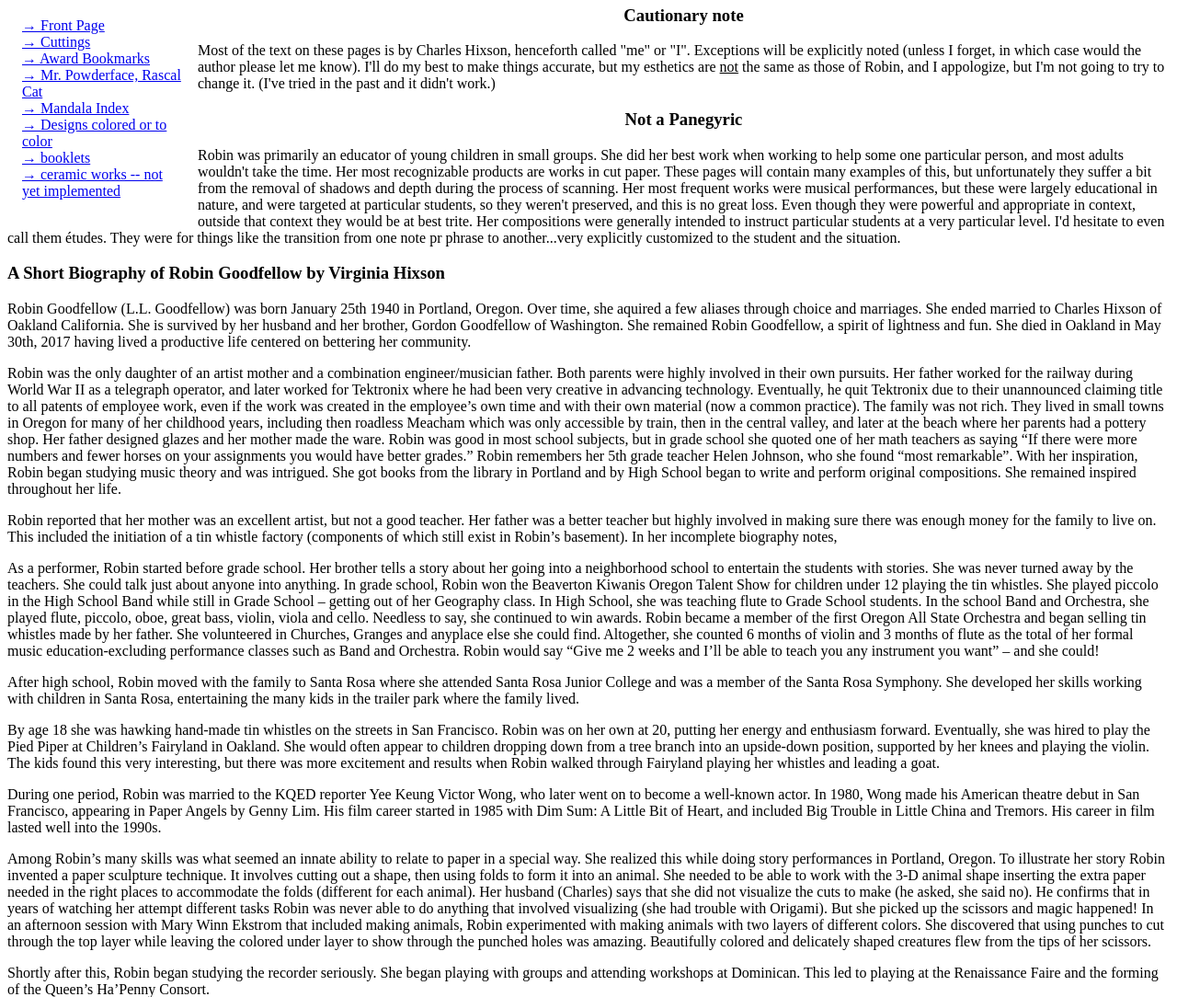
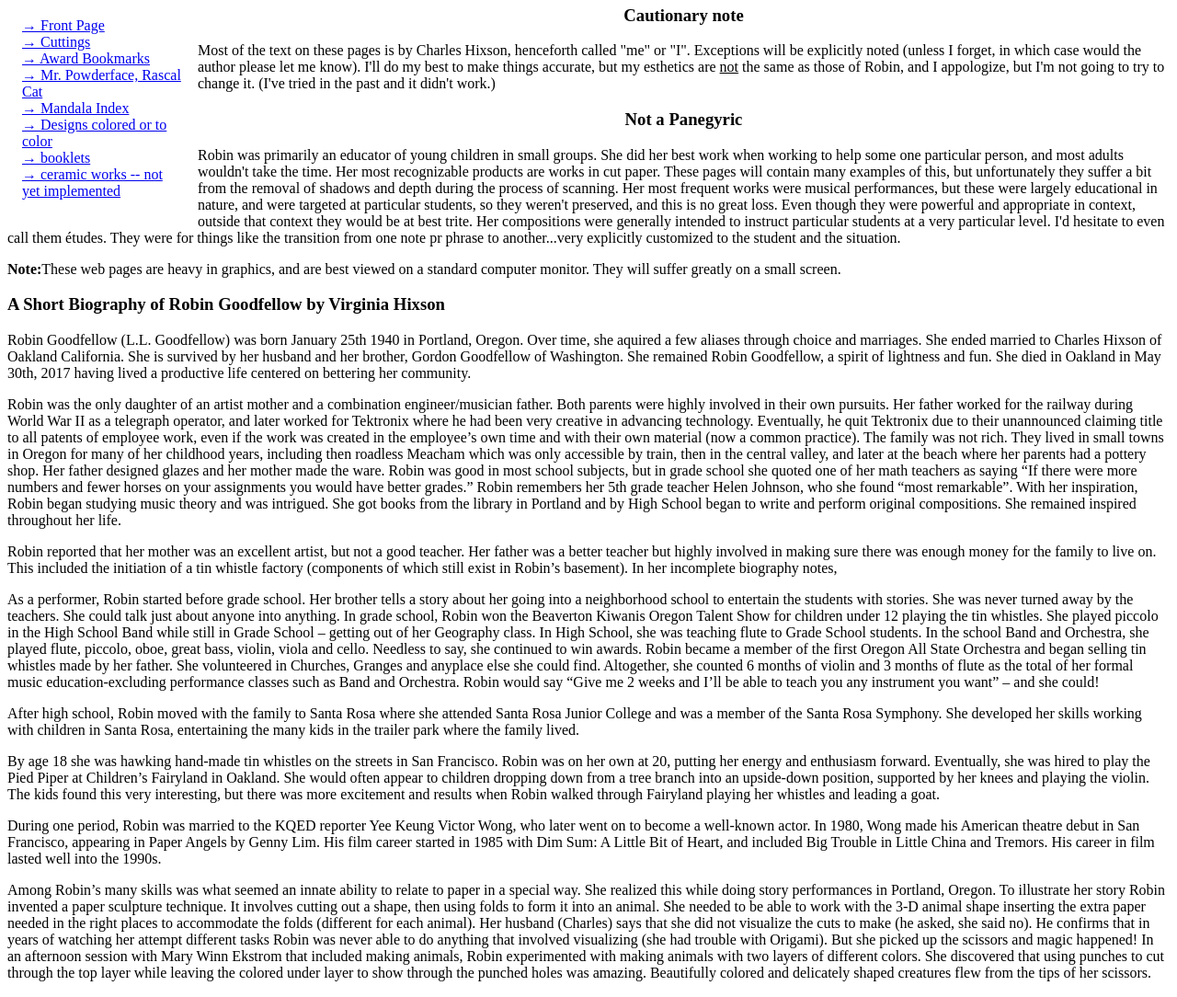
Before and after one commit to CharlesHi/rg2017, a plain HTML site: page html/index.html in a window 1280 px wide. Shown: the part 1276-2360 px from the top of the page at 92% size. Drawn offline with Linux system fonts and the light colour scheme.

Commit message:
Add note recommending a large screen

```diff
--- a/html/index.html
+++ b/html/index.html
@@ -88,8 +88,8 @@ ul.rgt {
 	<h2 style="text-align:center">Musician, Artist, Educator, Performer, Designer, ...</h2>
 	<p style="text-align:center">1940-2017</p>
 </header>
+<a href="#ndx">Index</a>
 
-<a href="#ndx">Index</a>
 <p>Except where otherwise indicated, the pages, text, images, etc. of this document, except for the photos of Robin are
 	published under the <a href="../CC_BY_SA.html">Creative Commons Attribution-ShareAlike 4.0</a> International license,
 	also denoted "CC BY-SA 4.0".  The main exception to this is the photographs of Robin that appear at the top of most pages.  There is no authorization for commercial use of those photographs.
@@ -126,6 +126,7 @@ this is no great loss.  Even though they were powerful and appropriate in contex
 outside that context they would be at best trite.  Her compositions were generally
 intended to instruct particular students at a very particular level.  I'd hesitate to even call
 them études.  They were for things like the transition from one note pr phrase to another...very explicitly customized to the student and the situation.</p>
+<p><b>Note:</b>These web pages are heavy in graphics, and are best viewed on a standard computer monitor.  They will suffer greatly on a small screen.</p>
 <h3>A Short Biography of Robin Goodfellow by Virginia Hixson</h3>
 <p>Robin Goodfellow (L.L. Goodfellow) was born January 25th 1940 in Portland, Oregon.  Over time, she aquired a few aliases through choice and marriages.  She ended married to Charles Hixson of Oakland California. She is survived by her husband and her brother, Gordon Goodfellow of Washington.  She remained Robin Goodfellow, a spirit of lightness and fun. She died in Oakland in May 30th, 2017 having lived a productive life centered on bettering her community.</p>
 <p>Robin was the only daughter of an artist mother and a combination engineer/musician father.  Both parents were highly involved in their own pursuits.  Her father worked for the railway during World War II as a telegraph operator, and later worked for Tektronix where he had been very creative in advancing technology.  Eventually, he quit Tektronix due to their unannounced claiming title to all patents of employee work, even if the work was created in the employee’s own time and with their own material (now a common practice).  The family was not rich.  They lived in small towns in Oregon for many of her childhood years, including then roadless Meacham which was only accessible by train, then in the central valley, and later at the beach where her parents had a pottery shop.  Her father designed glazes and her mother made the ware.  Robin was good in most school subjects, but in grade school she quoted one of her math teachers as saying “If there were more numbers and fewer horses on your assignments you would have better grades.” Robin remembers her 5th grade teacher Helen Johnson, who she found “most remarkable”. With her inspiration, Robin began studying music theory and was intrigued.  She got books from the library in Portland and by High School began to write and perform original compositions. She remained inspired throughout her life.</p>
```
Also changed, not shown: 2 other files.
